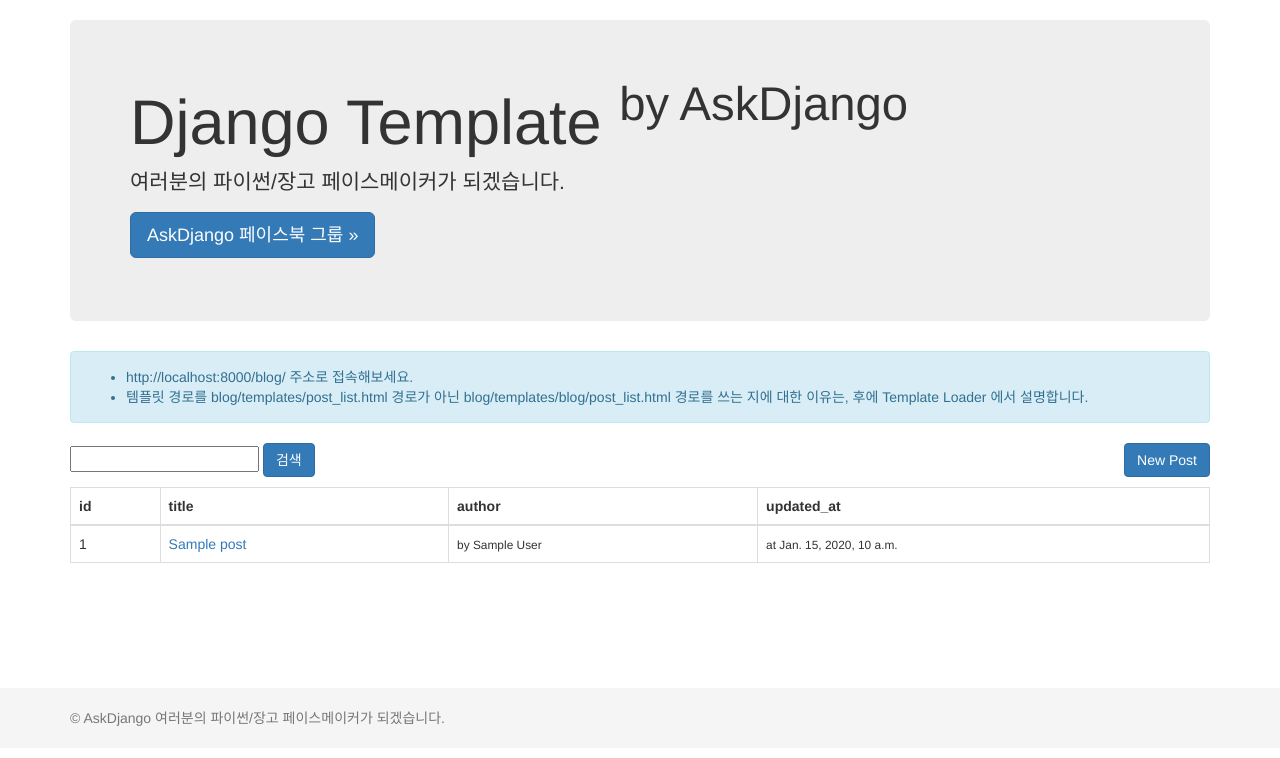
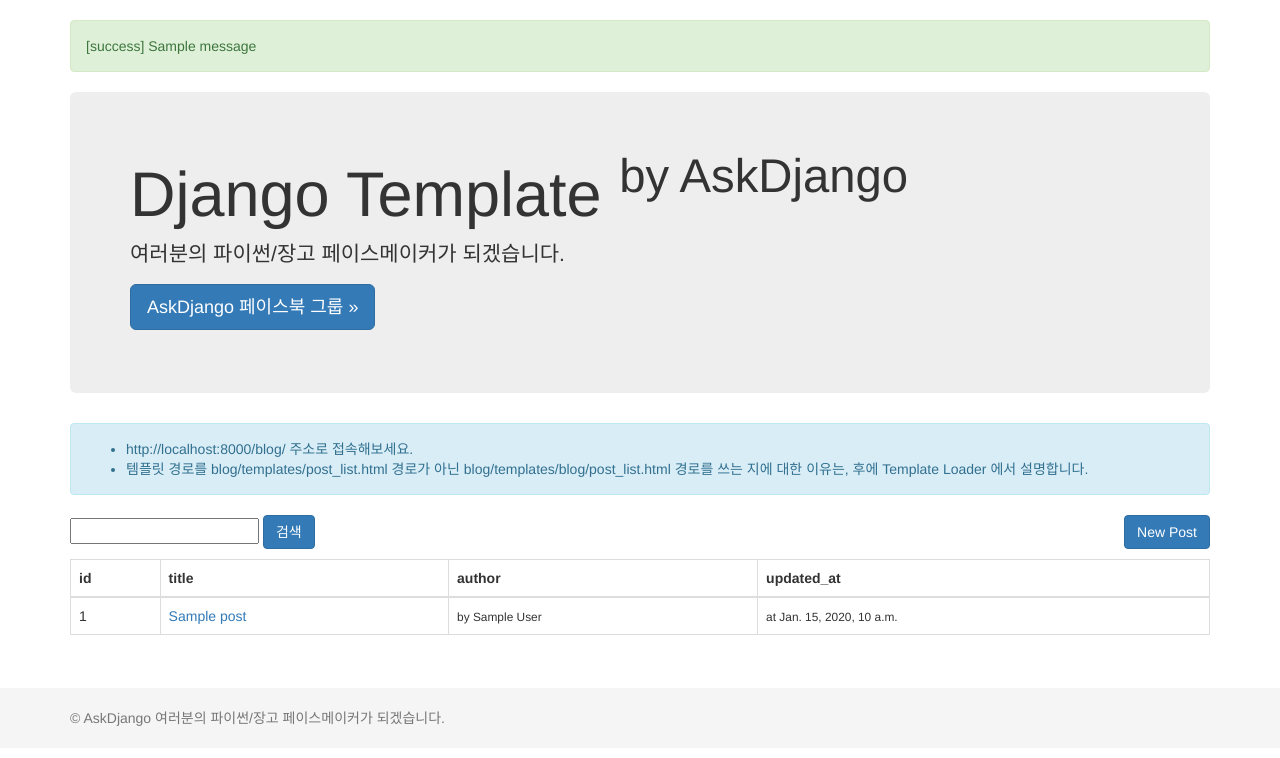
Before and after one commit to dlwodnjs724/askdjango_basic, a Django app: template blog/templates/blog/post_list.html in a window 1280 px wide. Shown: the part 52-810 px from the top of the page. Run offline with Django 3.2, Linux system fonts and the light colour scheme; the template is opened without the code that fills it: most values are stand-ins (such as "Sample title", 1, 10 or a date in 2020); one stand-in notice (Sample message) is shown; some libraries are stand-ins or nearby versions.

Commit message:
25강: blog.views.post_new/post_edit 뷰에 messages 적용

```diff
--- a/askdjango/templates/layout.html
+++ b/askdjango/templates/layout.html
@@ -52,6 +52,17 @@
         </div>
     </nav>
 
+    {% if messages %}
+        <div class="container">
+            {% for message in messages %}
+                <div class="alert alert-{{ message.tags }}">
+                    [{{ message.tags }}]      {# 메세지 level #}
+                    {{ message.message }}   {# 실제 메세지 내용용 #}
+                </div>
+            {% endfor %}
+        </div>
+    {% endif %}
+
     {% block content %}
     {% endblock %}
 
--- a/blog/views.py
+++ b/blog/views.py
@@ -1,4 +1,4 @@
-from django.http import Http404
+from django.contrib import messages
 from django.shortcuts import render, get_object_or_404, redirect
 from .models import Post
 from .forms import PostForm
@@ -35,6 +35,7 @@
         form = PostForm(request.POST, request.FILES)
         if form.is_valid():
             post = form.save()
+            messages.success(request, '새 포스팅을 저장했습니다.')
             return redirect(post)
     else:
         form = PostForm()
@@ -50,6 +51,7 @@
         form = PostForm(request.POST, request.FILES, instance=post)
         if form.is_valid():
             post = form.save()
+            messages.success(request, '포스팅을 수정했습니다.')
             return redirect(post)
     else:
         form = PostForm(instance=post)
```
